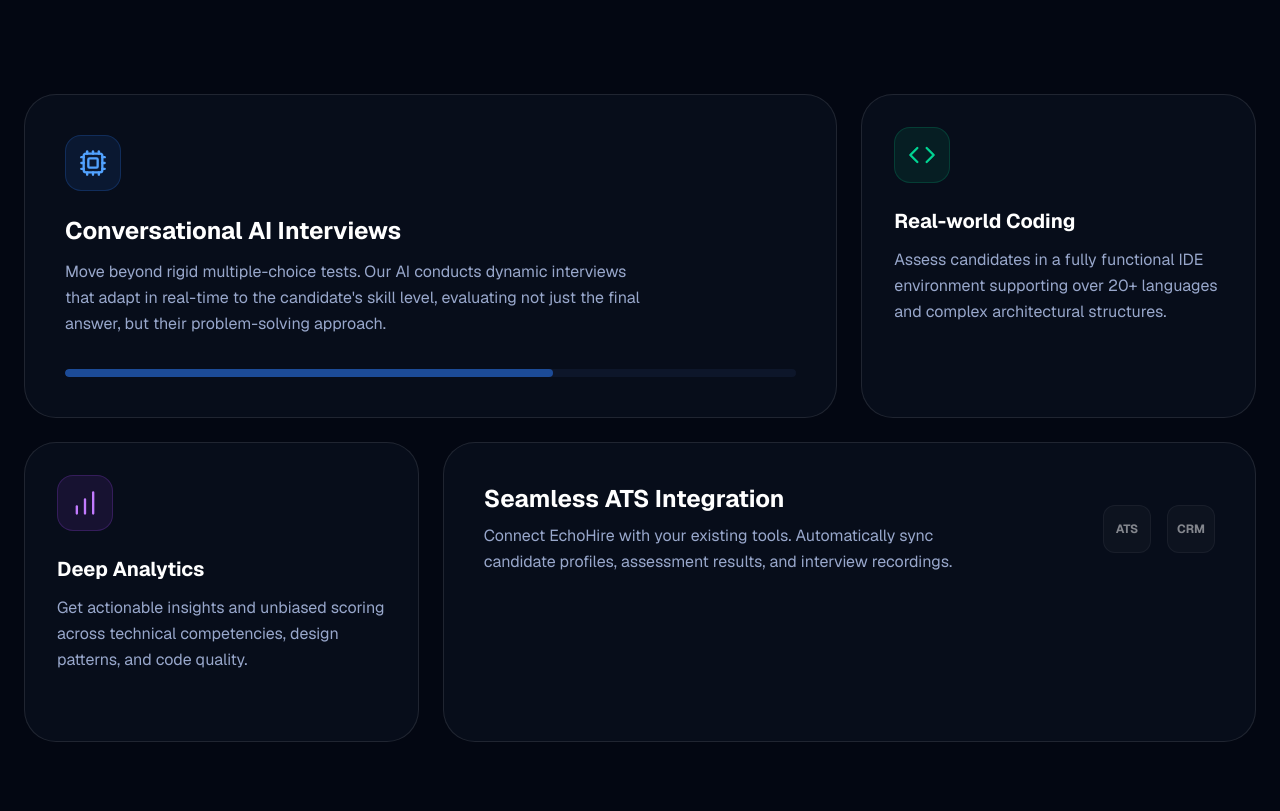
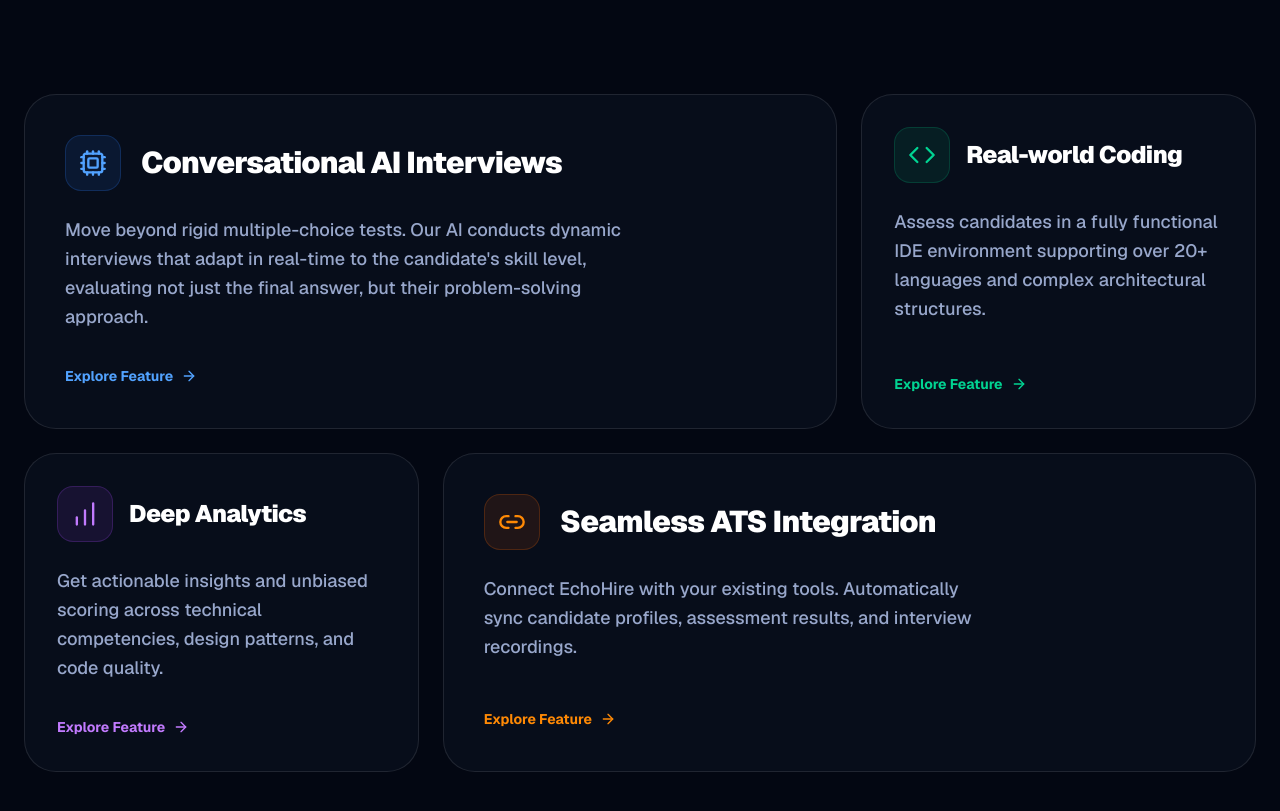
Before and after one commit to SyedAbdullah156/EchoHire, a Next.js app in the folder frontend/: page / in a window 1280 px wide. Shown: the part 1680-2491 px from the top of the page. Built offline with nearby package versions, Linux system fonts and the light colour scheme.

Commit message:
improved feature cards, added links

```diff
--- a/frontend/app/features/page.tsx
+++ b/frontend/app/features/page.tsx
@@ -179,10 +179,11 @@ export default function FeaturesPage() {
             {features.map((feature, i) => (
               <motion.div
                 key={i}
+                id={i === 0 ? "ai-interviewing" : i === 1 ? "code-execution" : "analytics"}
                 initial={{ opacity: 0, x: -20 }}
                 whileInView={{ opacity: 1, x: 0 }}
                 viewport={{ margin: "-20%" }}
-                className="min-h-[60vh] flex flex-col justify-center space-y-8"
+                className="min-h-[60vh] flex flex-col justify-center space-y-8 scroll-mt-32"
               >
                 <div className={`w-20 h-20 rounded-[2rem] border-2 flex items-center justify-center ${feature.color}`}>
                   {feature.icon}
--- a/frontend/components/landing/FeaturesBento.tsx
+++ b/frontend/components/landing/FeaturesBento.tsx
@@ -1,5 +1,6 @@
 import { motion, Variants } from "framer-motion";
-import { Cpu, Code, BarChart } from "lucide-react";
+import { Cpu, Code, BarChart, Link2, ArrowRight } from "lucide-react";
+import Link from "next/link";
 
 const bentoVariants: Variants = {
   hidden: { opacity: 0, y: 20 },
@@ -52,16 +53,21 @@ export default function FeaturesBento() {
           className="group flex flex-col justify-between overflow-hidden rounded-[2rem] border border-white/10 bg-[#070d1a] hover:bg-[#0d162a] p-8 md:col-span-2 md:p-10"
         >
           <div>
-            <div className="mb-6 flex h-14 w-14 items-center justify-center rounded-2xl border border-blue-500/20 bg-blue-500/10 text-blue-400">
-              <Cpu className="h-7 w-7" />
+            <div className="flex items-center gap-5 mb-6">
+              <div className="flex h-14 w-14 shrink-0 items-center justify-center rounded-2xl border border-blue-500/20 bg-blue-500/10 text-blue-400">
+                <Cpu className="h-7 w-7" />
+              </div>
+              <h3 className="text-3xl font-black text-white tracking-tight">Conversational AI Interviews</h3>
             </div>
-            <h3 className="mb-3 text-2xl font-bold text-white">Conversational AI Interviews</h3>
-            <p className="max-w-xl text-[#98a7cb] leading-relaxed">
+            <p className="max-w-xl text-lg text-[#98a7cb] leading-relaxed font-medium">
               {"Move beyond rigid multiple-choice tests. Our AI conducts dynamic interviews that adapt in real-time to the candidate's skill level, evaluating not just the final answer, but their problem-solving approach."}
             </p>
           </div>
-          <div className="mt-8 h-2 w-full rounded-full bg-[#0d162a] overflow-hidden">
-             <div className="h-full w-2/3 rounded-full bg-blue-500/50" />
+          <div className="mt-8">
+            <Link href="/features#ai-interviewing" className="inline-flex items-center gap-2 text-sm font-bold text-blue-400 group-hover:text-blue-300 transition-colors">
+              Explore Feature
+              <ArrowRight className="h-4 w-4 transition-transform group-hover:translate-x-1" />
+            </Link>
           </div>
         </motion.div>
 
@@ -72,13 +78,21 @@ export default function FeaturesBento() {
           transition={{ duration: 0.3, ease: "easeOut" }}
           className="group flex flex-col overflow-hidden rounded-[2rem] border border-white/10 bg-[#070d1a] hover:bg-[#0d162a] p-8"
         >
-          <div className="mb-6 flex h-14 w-14 items-center justify-center rounded-2xl border border-emerald-500/20 bg-emerald-500/10 text-emerald-400">
-            <Code className="h-7 w-7" />
+          <div className="flex items-center gap-4 mb-6">
+            <div className="flex h-14 w-14 shrink-0 items-center justify-center rounded-2xl border border-emerald-500/20 bg-emerald-500/10 text-emerald-400">
+              <Code className="h-7 w-7" />
+            </div>
+            <h3 className="text-2xl font-black text-white tracking-tight">Real-world Coding</h3>
           </div>
-          <h3 className="mb-3 text-xl font-bold text-white">Real-world Coding</h3>
-          <p className="text-[#98a7cb] leading-relaxed">
+          <p className="text-lg text-[#98a7cb] mb-8 leading-relaxed font-medium">
             Assess candidates in a fully functional IDE environment supporting over 20+ languages and complex architectural structures.
           </p>
+          <div className="mt-auto">
+            <Link href="/features#code-execution" className="inline-flex items-center gap-2 text-sm font-bold text-emerald-400 group-hover:text-emerald-300 transition-colors">
+              Explore Feature
+              <ArrowRight className="h-4 w-4 transition-transform group-hover:translate-x-1" />
+            </Link>
+          </div>
         </motion.div>
 
         {/* Small Card 2 */}
@@ -88,13 +102,21 @@ export default function FeaturesBento() {
           transition={{ duration: 0.3, ease: "easeOut" }}
           className="group flex flex-col overflow-hidden rounded-[2rem] border border-white/10 bg-[#070d1a] hover:bg-[#0d162a] p-8"
         >
-          <div className="mb-6 flex h-14 w-14 items-center justify-center rounded-2xl border border-purple-500/20 bg-purple-500/10 text-purple-400">
-            <BarChart className="h-7 w-7" />
+          <div className="flex items-center gap-4 mb-6">
+            <div className="flex h-14 w-14 shrink-0 items-center justify-center rounded-2xl border border-purple-500/20 bg-purple-500/10 text-purple-400">
+              <BarChart className="h-7 w-7" />
+            </div>
+            <h3 className="text-2xl font-black text-white tracking-tight">Deep Analytics</h3>
           </div>
-          <h3 className="mb-3 text-xl font-bold text-white">Deep Analytics</h3>
-          <p className="text-[#98a7cb] leading-relaxed">
+          <p className="text-lg text-[#98a7cb] mb-8 leading-relaxed font-medium">
             Get actionable insights and unbiased scoring across technical competencies, design patterns, and code quality.
           </p>
+          <div className="mt-auto">
+            <Link href="/features#analytics" className="inline-flex items-center gap-2 text-sm font-bold text-purple-400 group-hover:text-purple-300 transition-colors">
+              Explore Feature
+              <ArrowRight className="h-4 w-4 transition-transform group-hover:translate-x-1" />
+            </Link>
+          </div>
         </motion.div>
 
         {/* Span-2 Card at the bottom */}
@@ -104,17 +126,22 @@ export default function FeaturesBento() {
           transition={{ duration: 0.3, ease: "easeOut" }}
           className="group flex flex-col justify-between overflow-hidden rounded-[2rem] border border-white/10 bg-[#070d1a] hover:bg-[#0d162a] p-8 md:col-span-2 md:p-10"
         >
-          <div className="flex items-center justify-between">
-            <div>
-              <h3 className="mb-2 text-2xl font-bold text-white">Seamless ATS Integration</h3>
-              <p className="text-[#98a7cb] leading-relaxed max-w-lg">
-                Connect EchoHire with your existing tools. Automatically sync candidate profiles, assessment results, and interview recordings.
-              </p>
+          <div className="flex flex-col gap-6">
+            <div className="flex items-center gap-5">
+              <div className="flex h-14 w-14 shrink-0 items-center justify-center rounded-2xl border border-orange-500/20 bg-orange-500/10 text-orange-400">
+                <Link2 className="h-7 w-7" />
+              </div>
+              <h3 className="text-3xl font-black text-white tracking-tight">Seamless ATS Integration</h3>
             </div>
-            <div className="hidden md:flex gap-4 opacity-50 grayscale group-hover:grayscale-0 group-hover:opacity-100 transition-all duration-500">
-              <div className="h-12 w-12 rounded-xl bg-white/5 border border-white/10 flex items-center justify-center font-bold text-xs">ATS</div>
-              <div className="h-12 w-12 rounded-xl bg-white/5 border border-white/10 flex items-center justify-center font-bold text-xs">CRM</div>
-            </div>
+            <p className="text-lg text-[#98a7cb] leading-relaxed max-w-lg font-medium">
+              Connect EchoHire with your existing tools. Automatically sync candidate profiles, assessment results, and interview recordings.
+            </p>
+          </div>
+          <div className="mt-8">
+            <Link href="/features#analytics" className="inline-flex items-center gap-2 text-sm font-bold text-orange-400 group-hover:text-orange-300 transition-colors">
+              Explore Feature
+              <ArrowRight className="h-4 w-4 transition-transform group-hover:translate-x-1" />
+            </Link>
           </div>
         </motion.div>
 
```
